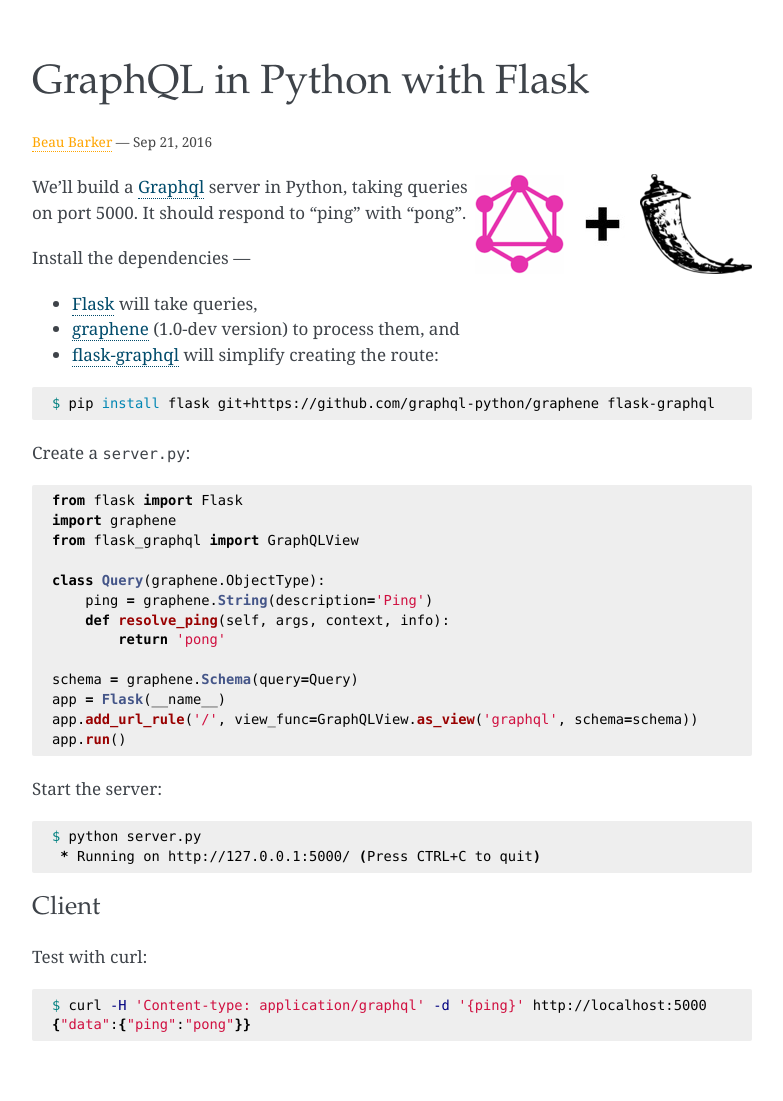
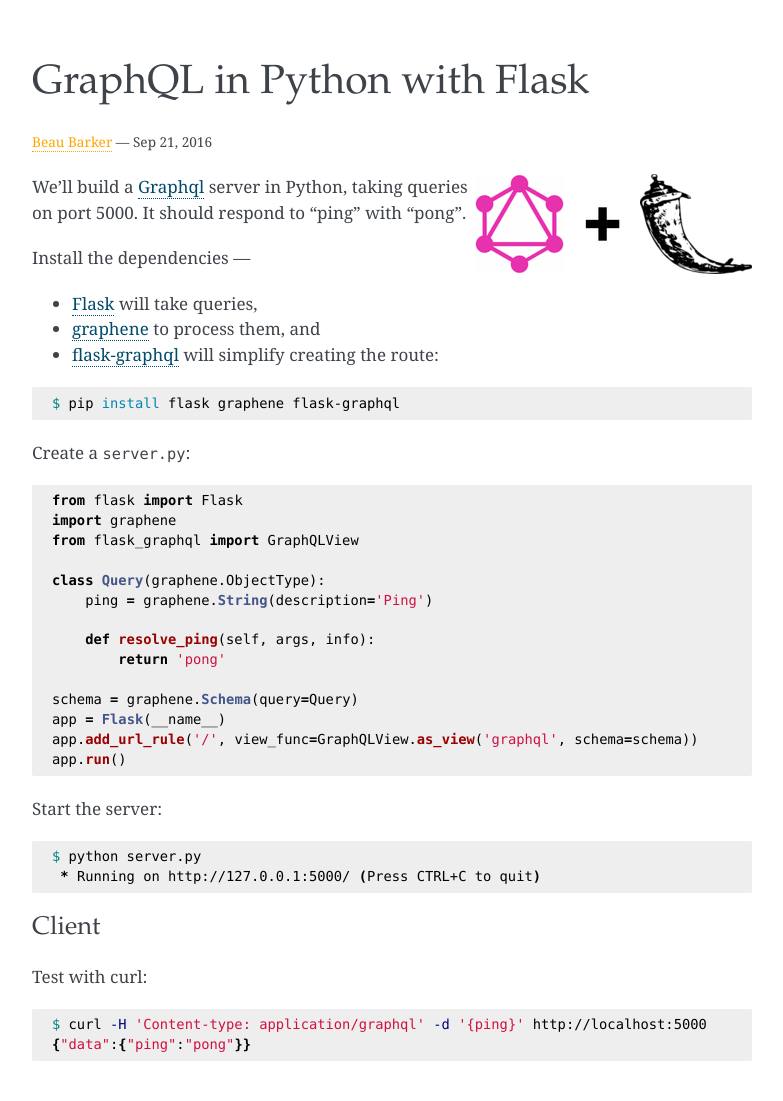
Before and after one commit to explodinglabs/explodinglabs.github.io, a Jekyll site: the page built from _graphql/flask.markdown, in a window 1280 px wide. Shown: the whole page, without its empty margins (248-1031 px from the left). Built offline with Jekyll 4.4.1, drawn with Linux system fonts in a browser that asks for light colours; comment, search, counter and statistics services are not loaded.

Commit message:
Switch graphene example back to stable release

````diff
--- a/_graphql/flask.markdown
+++ b/_graphql/flask.markdown
@@ -17,11 +17,11 @@
 Install the dependencies —
 
 - [Flask](http://flask.pocoo.org) will take queries,
-- [graphene](http://graphene-python.org/) (1.0-dev version) to process them, and
+- [graphene](http://graphene-python.org/) to process them, and
 - [flask-graphql](https://github.com/graphql-python/flask-graphql) will simplify creating the route:
 
 ```shell
-$ pip install flask git+https://github.com/graphql-python/graphene flask-graphql
+$ pip install flask graphene flask-graphql
 ```
 Create a `server.py`:
 
@@ -32,7 +32,8 @@
 
 class Query(graphene.ObjectType):
     ping = graphene.String(description='Ping')
-    def resolve_ping(self, args, context, info):
+
+    def resolve_ping(self, args, info):
         return 'pong'
 
 schema = graphene.Schema(query=Query)
````
